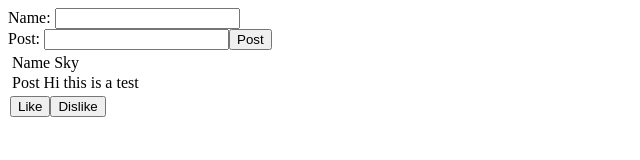
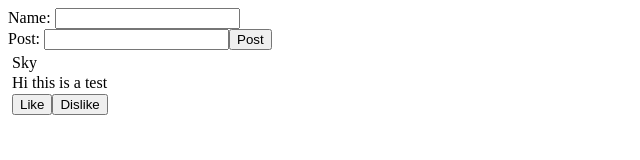
Before and after one commit to mrjagerr/SocialFeed, a React (Create React App) app: page / in a window 1280 px wide. Shown: the top 160 px of the page, without its empty margins (0-640 px from the left). Built offline with nearby package versions, Linux system fonts and the light colour scheme.

Commit message:
Update of display post component

```diff
--- a/src/App.js
+++ b/src/App.js
@@ -19,7 +19,7 @@ function App() {
 
   return (
     <div>
-      <Post/>
+      <Post addNewPostFeed={addNewPost}/>
       <DisplayPost parentEntries={entries}/>
 
     </div>
--- a/src/Components/DisplayPost/DisplayPost.jsx
+++ b/src/Components/DisplayPost/DisplayPost.jsx
@@ -9,8 +9,9 @@ const DisplayPost = (props) => {
             return(
 
              <table>
-                 <tr>Name {entry.name}</tr>
-                <tr>Post {entry.post}</tr>
+                 <tr> {entry.name}</tr>
+                <tr> {entry.post}</tr>
+                <button>Like</button> <button>Dislike</button>
              </table>
 
             );
@@ -18,7 +19,7 @@ const DisplayPost = (props) => {
        </tbody>
 
 
-        <button>Like</button><button>Dislike</button>
+
 
         </table>
 
--- a/src/Components/Post/Post.jsx
+++ b/src/Components/Post/Post.jsx
@@ -16,6 +16,7 @@ const Post = (props) => {
         };
 
         console.log(newEntry);
+        props.addNewPostFeed(newEntry);
     }
 
     return (
```
